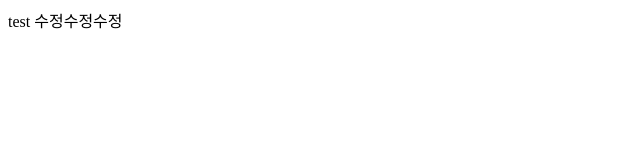
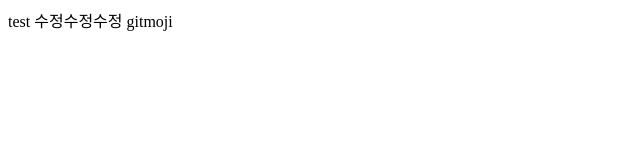
Before and after one commit to tnghgks/project_cardgame, a plain HTML site: page test.html in a window 1280 px wide. Shown: the full height of the page, 0-640 px from the left. Drawn offline with Linux system fonts and the light colour scheme.

Commit message:
🎨 [ 한호수 ] 파일 수정 (test.html text 추가)

```diff
--- a/test.html
+++ b/test.html
@@ -7,6 +7,6 @@
     <title>Document</title>
   </head>
   <body>
-    test 수정수정수정
+    test 수정수정수정 gitmoji
   </body>
 </html>
```
